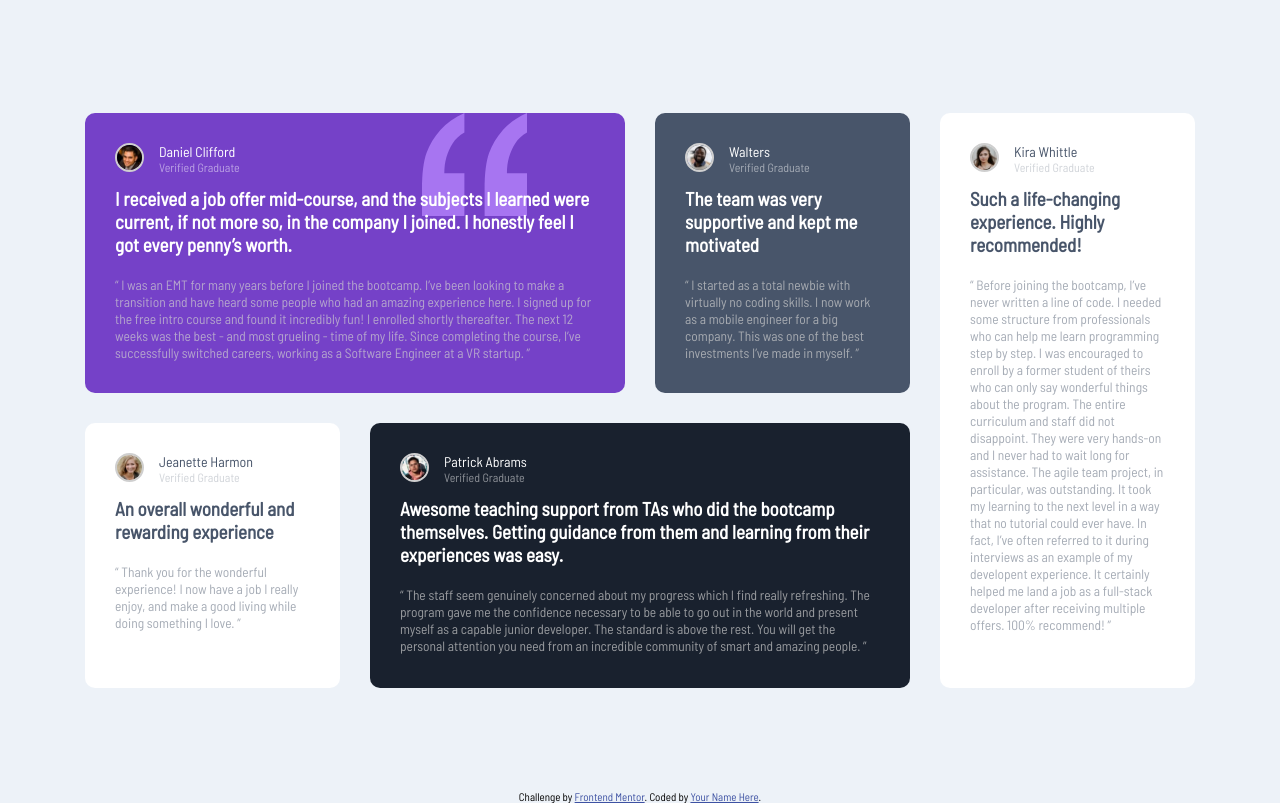
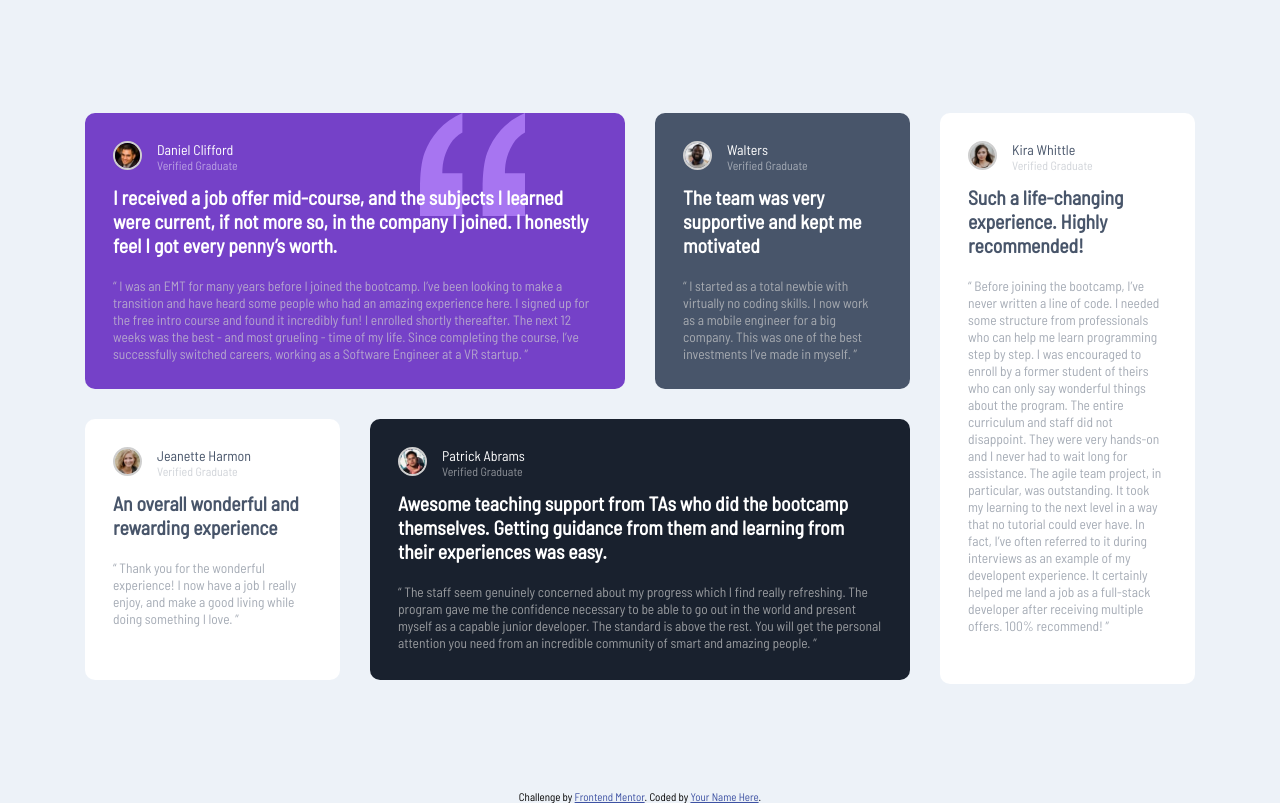
Before and after one commit to quentinRogeret34/FrontendMentor-testimonials, a website: page index.html in a window 1280 px wide. Drawn offline with Linux system fonts and the light colour scheme.

Commit message:
[Fix] Correction design

```diff
--- a/style/scss/main.scss
+++ b/style/scss/main.scss
@@ -61,7 +61,7 @@ body {
 .card {
     border-radius: 10px;
     color: white;
-    padding: 30px;
+    padding: 28px;
     font-weight: 500;
 
     .info {
@@ -87,7 +87,7 @@ body {
     h1 {
         margin: 0;
         font-weight: 600;
-        font-size: 1.9rem;
+        font-size: 1.97rem;
         margin-bottom: 20px;
     }
 
@@ -118,7 +118,7 @@ body {
     }
 
     background-image: url("../../images/bg-pattern-quotation.svg");
-    background-position: top right 9.85rem;
+    background-position: top right 10rem;
     background-repeat: no-repeat;
     background-size: 10.50rem;
 }
```
Also changed, not shown: style/css/main.css.
